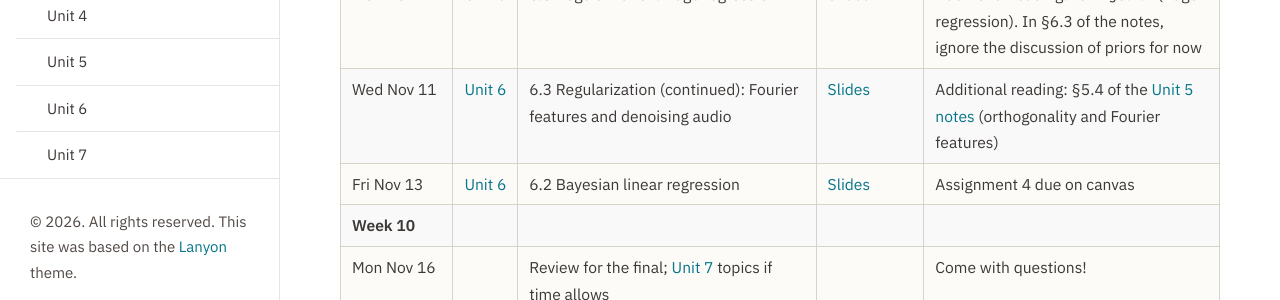
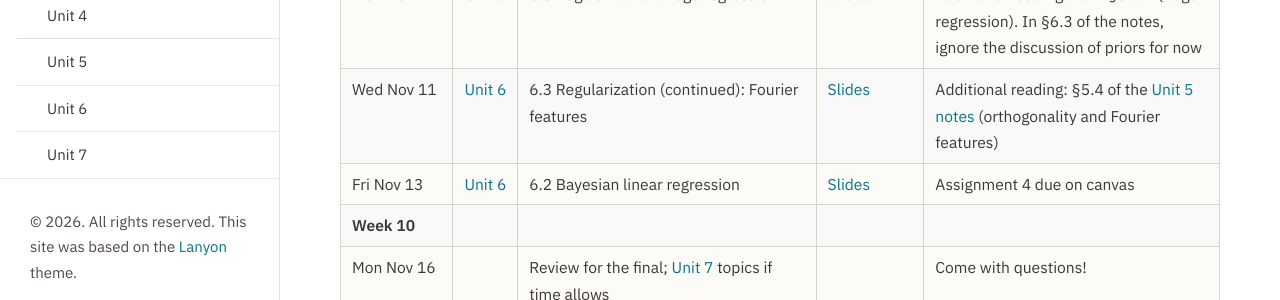
Before and after one commit to elevien/math50_2026, a Jekyll site: the page built from schedule.md, in a window 1280 px wide and 900 px high, scrolled down 1987 px. Shown: the part 517-817 px from the top of the window. Built offline with Jekyll 4.4.1, drawn with Linux system fonts in a browser that asks for light colours.

Commit message:
Publish from math50_sandbox@ea515e8

```diff
--- a/schedule.md
+++ b/schedule.md
@@ -48,7 +48,7 @@ Before going through Unit 1, please review [Unit 0]({{ '/unit0/' | relative_url
 | Fri Nov 6 | [Unit 5]({{ '/unit5/' | relative_url }}) | 5.3 Overfitting, cross-validation and the bias-variance tradeoff | [Slides]({{ '/unit5/slides-11-06.pdf' | relative_url }}), [Animation]({{ '/unit5/fig/poly_fit_movie.gif' | relative_url }}) | Additional reading: [ISLP](https://www.statlearning.com/) §2.2 (model accuracy and the bias-variance trade-off), §5.1 (cross-validation) |
 | **Week 9** | | | | |
 | Mon Nov 9 | [Unit 6]({{ '/unit6/' | relative_url }}) | 6.3 Regularization: ridge regression | [Slides]({{ '/unit6/slides-11-09.pdf' | relative_url }}) | Additional reading: [ISLP](https://www.statlearning.com/) §6.2.1 (ridge regression). In §6.3 of the notes, ignore the discussion of priors for now |
-| Wed Nov 11 | [Unit 6]({{ '/unit6/' | relative_url }}) | 6.3 Regularization (continued): Fourier features and denoising audio | [Slides]({{ '/unit6/slides-11-11.pdf' | relative_url }}) | Additional reading: §5.4 of the [Unit 5 notes]({{ '/unit5/' | relative_url }}#sec-5-4) (orthogonality and Fourier features) |
+| Wed Nov 11 | [Unit 6]({{ '/unit6/' | relative_url }}) | 6.3 Regularization (continued): Fourier features | [Slides]({{ '/unit6/slides-11-11.pdf' | relative_url }}) | Additional reading: §5.4 of the [Unit 5 notes]({{ '/unit5/' | relative_url }}#sec-5-4) (orthogonality and Fourier features) |
 | Fri Nov 13 | [Unit 6]({{ '/unit6/' | relative_url }}) | 6.2 Bayesian linear regression | [Slides]({{ '/unit6/slides-11-13.pdf' | relative_url }}) | Assignment 4 due on canvas |
 | **Week 10** | | | | |
 | Mon Nov 16 | | Review for the final; [Unit 7]({{ '/unit7/' | relative_url }}) topics if time allows | | Come with questions! |
```
